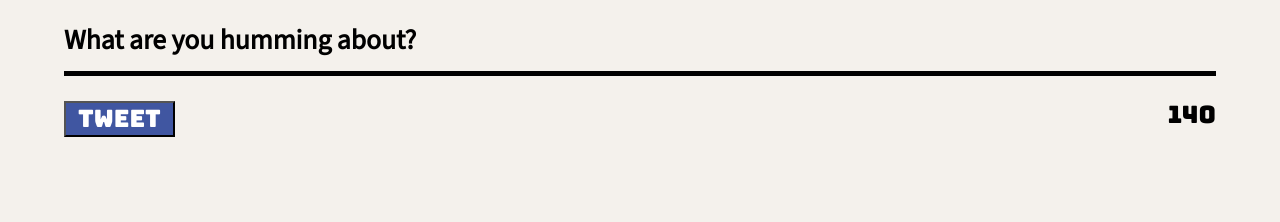
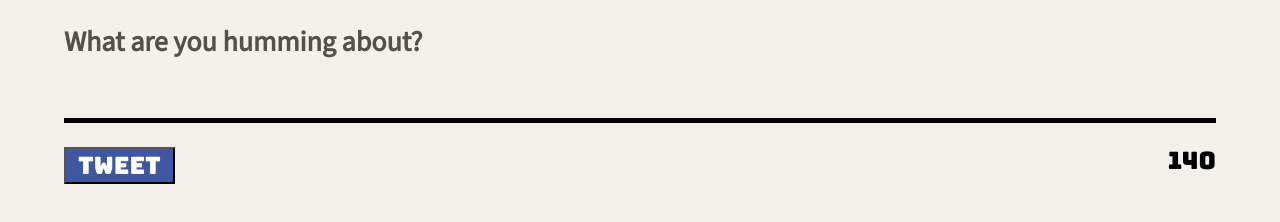
Before and after one commit to Jdob11/tweeter, a website: page public/index.html in a window 1280 px wide. Shown: the part 522-744 px from the top of the page. Drawn offline with nearby package versions, Linux system fonts and the light colour scheme.

Commit message:
update: Update style for main element to better match compass instructions

```diff
--- a/public/index.html
+++ b/public/index.html
@@ -52,13 +52,16 @@
     <!-- Page-specific (main) content here -->
     <main class="container">
       <section class="new-tweet">
+        <h3 class="new-tweet-header">What are you humming about?</h3>
+        <div class="new-tweet-input">
           <form action="/tweets/" method="POST" >
-          <textarea name="text" id="tweet-text" maxlength="140" label="Compose tweet" placeholder="What are you humming about?"></textarea>
+            <textarea name="text" id="tweet-text" label="Compose tweet" ></textarea>
             <div class="button-counter">
               <button class="tweet-button" type="submit">Tweet</button>
               <output name="counter" class="counter" for="tweet-text">140</output>
             </div>
           </form>
+        </div>
       </section>
     </main>
   </body>
--- a/public/styles/new-tweet.css
+++ b/public/styles/new-tweet.css
@@ -2,7 +2,11 @@ form {
   width: inherit;
 }
 
-.new-tweet {
+.new-tweet-header {
+  margin: 1em 0 0 0;
+}
+
+.new-tweet-input {
   display: flex;
   flex-direction: column;
   align-items: center;
@@ -12,7 +16,6 @@ form {
 .new-tweet textarea {
   width: 100%;
   font-weight: 600;
-  padding: .75em 0 0 0;
   scrollbar-width: none;
   resize: none;
   box-sizing: border-box;
@@ -20,13 +23,6 @@ form {
   border: none;
   border-bottom: solid;
   border-width: 5px;
-}
-
-::placeholder {
-  color: #000000;
-  font-size: 1.15em;
-  position: relative;
-  top: .3em;
 }
 
 .button-counter {
--- a/server/data-files/initial-tweets.json
+++ b/server/data-files/initial-tweets.json
@@ -8,7 +8,7 @@
     "content": {
       "text": "If I have seen further it is by standing on the shoulders of giants"
     },
-    "created_at": 1710183897083
+    "created_at": 1710184650178
   },
   {
     "user": {
@@ -19,6 +19,6 @@
     "content": {
       "text": "Je pense , donc je suis"
     },
-    "created_at": 1710270297083
+    "created_at": 1710271050178
   }
 ]
```
Also changed, not shown: public/scripts/composer-char-counter.js (added). Lines whose indentation alone changed are shown as unchanged.
